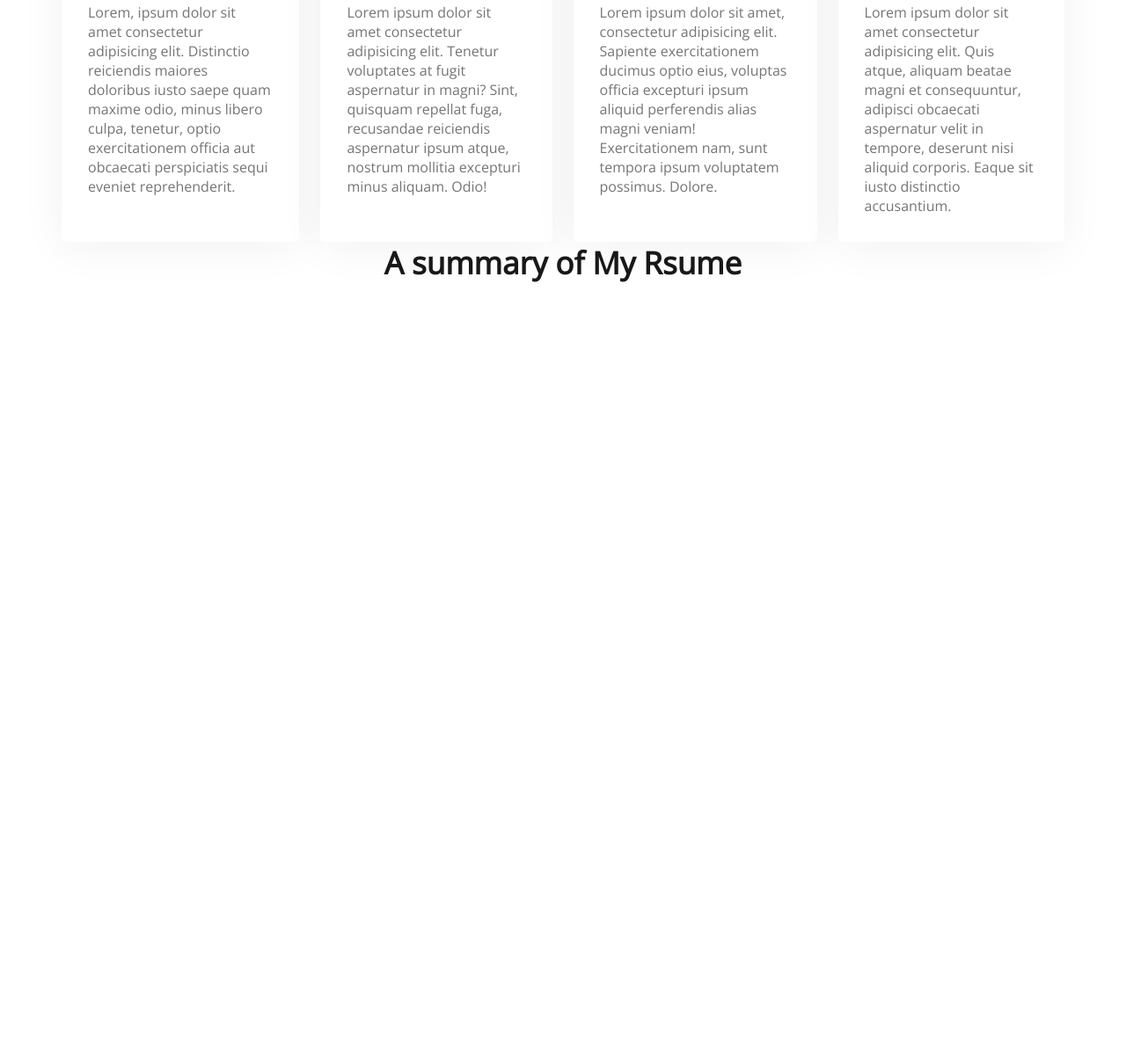
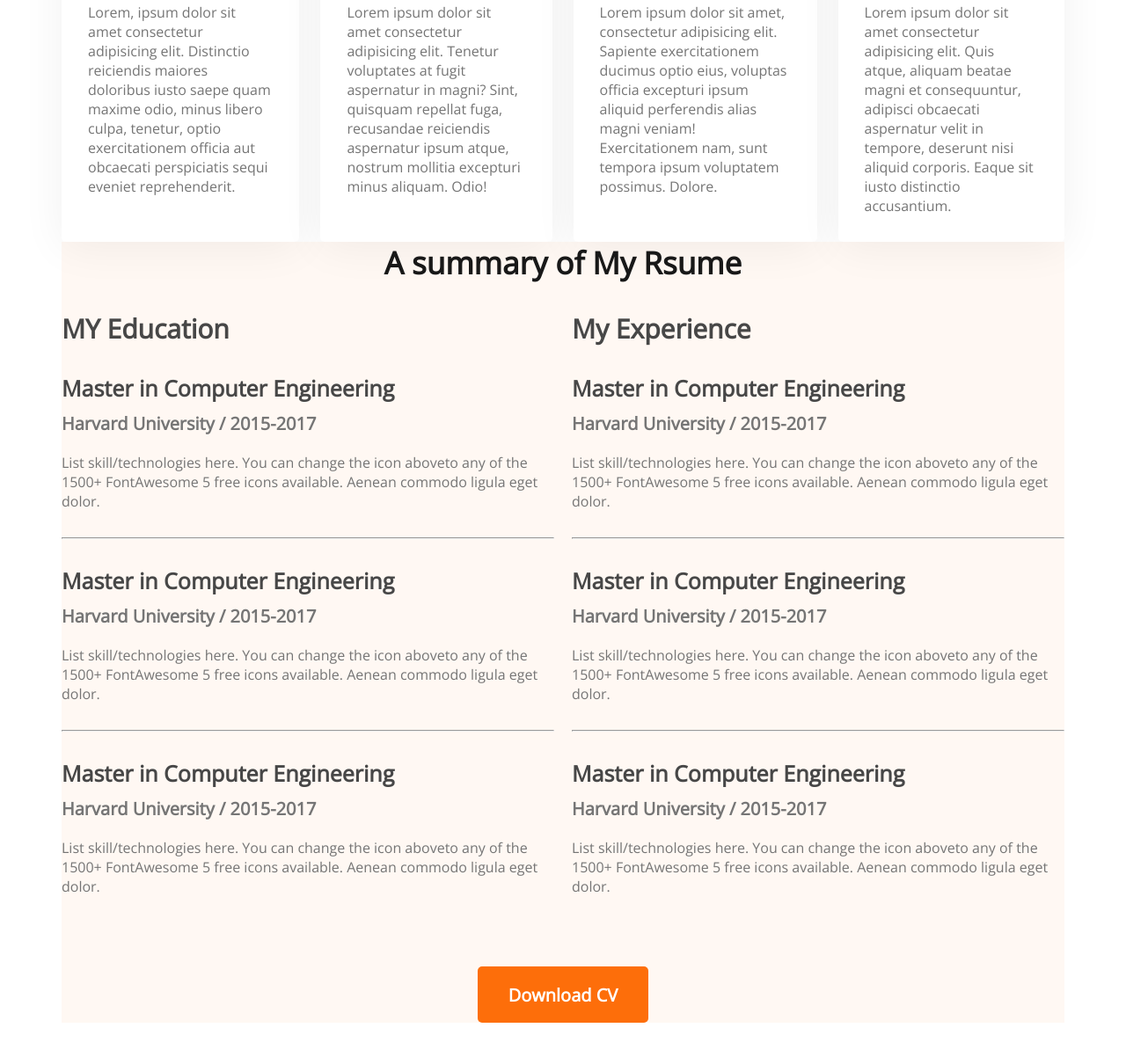
Before and after one commit to Mamun-Ur-Rashid/developer-portfolio, a plain HTML site: page index.html in a window 1280 px wide. Shown: the part 1903-3105 px from the top of the page at 88% size. Before the commit the page ends 2256 px from the top, so only its background shows below. Drawn offline with nearby package versions, Linux system fonts and the light colour scheme.

Commit message:
added resume section

```diff
--- a/index.html
+++ b/index.html
@@ -88,7 +88,62 @@
         <section class="resume">
             <h3 class="section-title">A summary of My Rsume</h3>
             <div class="resume-content">
+                <div>
+                    <h3 class="resume-title">MY Education</h3>
+                    <div class="resume-item">
+                        <h4 class="title">Master in Computer Engineering</h4>
+                        <h5 class="sub-title">
+                            Harvard University / 2015-2017
+                        </h5>
+                        <p class="description">List skill/technologies here. You can change the icon aboveto any of the 1500+ FontAwesome 5 free icons available. Aenean commodo ligula eget dolor.</p>
+                    </div>
+                    <hr>
+                    <div class="resume-item">
+                        <h4 class="title">Master in Computer Engineering</h4>
+                        <h5 class="sub-title">
+                            Harvard University / 2015-2017
+                        </h5>
+                        <p class="description">List skill/technologies here. You can change the icon aboveto any of the 1500+ FontAwesome 5 free icons available. Aenean commodo ligula eget dolor.</p>
+                    </div>
+                    <hr>
+                    <div class="resume-item">
+                        <h4 class="title">Master in Computer Engineering</h4>
+                        <h5 class="sub-title">
+                            Harvard University / 2015-2017
+                        </h5>
+                        <p class="description">List skill/technologies here. You can change the icon aboveto any of the 1500+ FontAwesome 5 free icons available. Aenean commodo ligula eget dolor.</p>
+                    </div>
+                </div>
+                <div>
+                    <h3 class="resume-title">My Experience</h3>
+                    <div class="resume-item">
+                        <h4 class="title">Master in Computer Engineering</h4>
+                        <h5 class="sub-title">
+                            Harvard University / 2015-2017
+                        </h5>
+                        <p class="description">List skill/technologies here. You can change the icon aboveto any of the 1500+ FontAwesome 5 free icons available. Aenean commodo ligula eget dolor.</p>
+                    </div>
+                    <hr>
+                    <div class="resume-item">
+                        <h4 class="title">Master in Computer Engineering</h4>
+                        <h5 class="sub-title">
+                            Harvard University / 2015-2017
+                        </h5>
+                        <p class="description">List skill/technologies here. You can change the icon aboveto any of the 1500+ FontAwesome 5 free icons available. Aenean commodo ligula eget dolor.</p>
+                    </div>
+                    <hr>
+                    <div class="resume-item">
+                        <h4 class="title">Master in Computer Engineering</h4>
+                        <h5 class="sub-title">
+                            Harvard University / 2015-2017
+                        </h5>
+                        <p class="description">List skill/technologies here. You can change the icon aboveto any of the 1500+ FontAwesome 5 free icons available. Aenean commodo ligula eget dolor.</p>
+                    </div>
 
+                </div>
+            </div>
+            <div class="resume-btn">
+                <button class="btn-primary">Download CV</button>
             </div>
         </section>
     </main>
--- a/styles/style.css
+++ b/styles/style.css
@@ -154,3 +154,44 @@ text-align: center;
     margin: auto;
     margin-bottom: 50px;
 }
+/* resume section */
+.resume{
+    background: #FFF8F3;
+}
+.resume-content{
+    display: flex;
+    gap: 20px;
+}
+.resume-item{
+    margin: 30px 0;
+}
+.resume .resume-title{
+    color: #474747;
+    font-weight: 700;
+    font-size: 30px;
+}
+.resume .title{
+    color: #474747;
+    font-weight: 700;
+    font-size: 25px;
+    margin-bottom: 10px;
+}
+.resume .sub-title{
+    color: #757575;
+    font-weight: 600;
+    font-size: 20px;
+    margin-bottom: 20px;
+}
+.resume .description{
+    color: #757575;
+    font-weight: 400;
+    font-size: 16px;
+    margin-bottom: 30px;
+}
+/* resume button */
+.resume-btn{
+    width: 1140;
+    text-align: center;
+    margin-top: 50px;
+    margin-bottom: 113px;
+}
```
